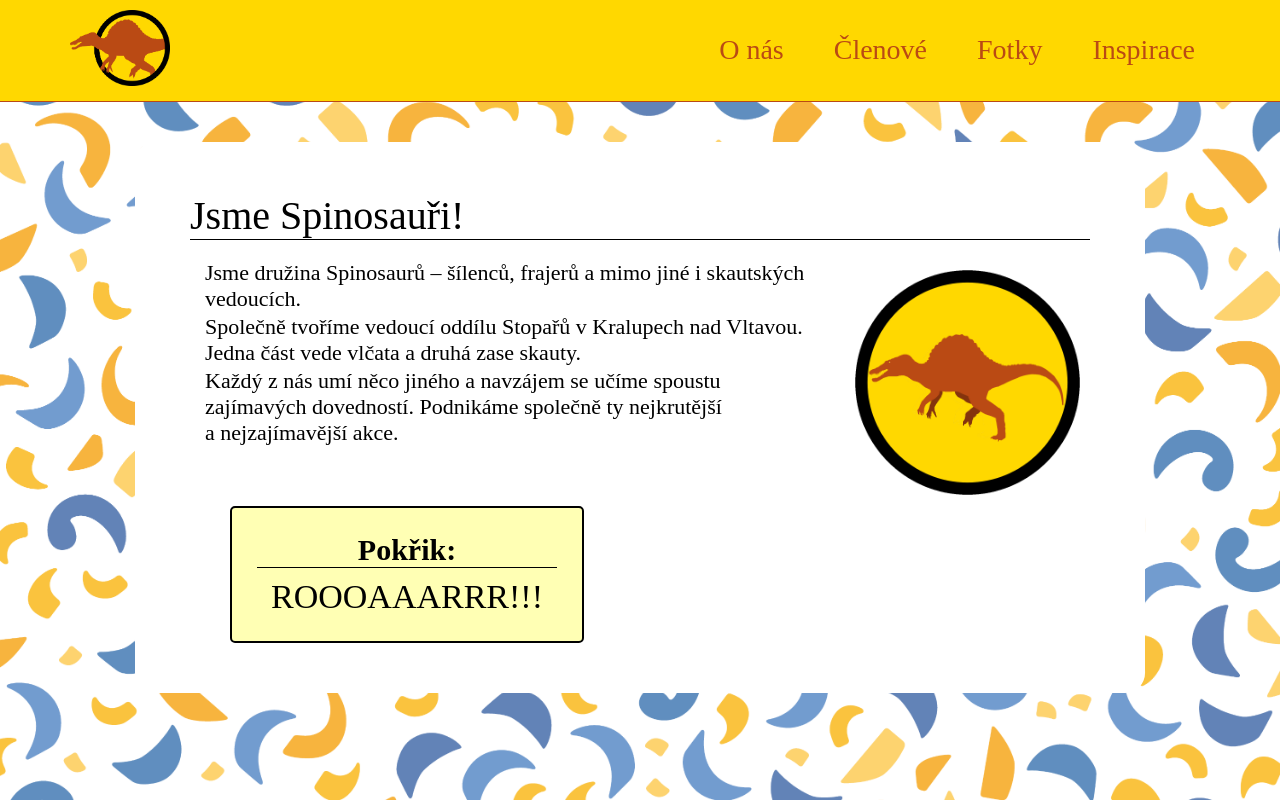
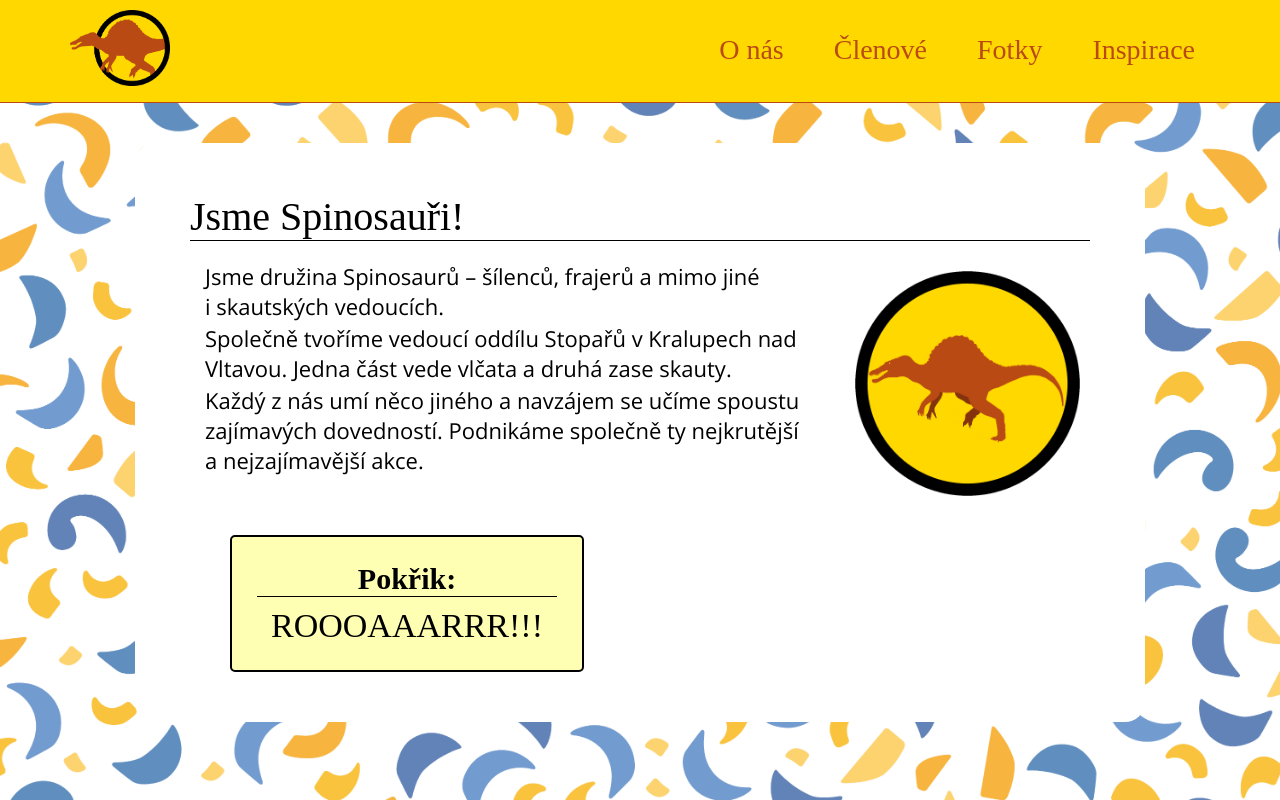
Before and after one commit to RobotStopari/spinostranky, a PHP site: page / in a window 1280 px wide. Run offline with PHP 8.4, Linux system fonts and the light colour scheme; data that the repository does not hold is empty; some web fonts are replaced.

Commit message:
Change font of long texts to open sans

```diff
--- a/elements/gallery.php
+++ b/elements/gallery.php
@@ -2,6 +2,6 @@
     <a href="<?php echo $link ?>" target="_blank">
         <img class="window-img" src="images/<?php echo $img ?>" alt="<?php echo $title ?>" style="<?php echo $style ?>">
     </a>
-    <h2 class="window-heading"><?php echo $title ?>
+    <h2 class="window-heading the"><?php echo $title ?>
     <img src="../images/main/externalBlack.png" class="external-icon-photo"></h2>
 </div>
--- a/elements/head.php
+++ b/elements/head.php
@@ -4,6 +4,8 @@ echo '  <!DOCTYPE html>
             <html lang="cs">
             <head>
                 <meta charset="UTF-8">
+                <link rel="preconnect" href="https://fonts.gstatic.com">
+                <link href="https://fonts.googleapis.com/css2?family=Open+Sans&display=swap" rel="stylesheet">
                 <meta name="viewport" content="width=device-width, initial-scale=1.0">
                 <link rel="stylesheet" href="/styles/styles.css">
                 <title>' . $title . '</title>
--- a/elements/logo.php
+++ b/elements/logo.php
@@ -7,7 +7,7 @@ foreach($people as $person) {
     if(date("d-m") == $person["date"]) {
         echo '<div class="birthday">
                     <img src="/images/people/' . $person["img"] . '" alt="' . $person["name"] . '" width="25%" class="birthday-img">
-                    <p class="birthday-text" >' . $person["name"] . ' má dnes narozeniny!</p>
+                    <p class="birthday-text the" >' . $person["name"] . ' má dnes narozeniny!</p>
                 </div>';
         $birthday = true;
     }
--- a/elements/pages.php
+++ b/elements/pages.php
@@ -35,6 +35,7 @@ $pages = [
         rarh jhg uzfraqx&nbsp;d edv ohg yx adwcn <br>
         gdv gx zhz qfupksdc jxr yxksf <br>
         zdwf uwyprvp jnwfz ohg yx adwcn</p>
+        <p>José, 7. 3. 2021</p>
         <h2>Spinosaurská online schůzka 21. 1. 2021</h2>
         <div class=\"two-column\">
             <div class=\"two-column-item\">
--- a/elements/people.php
+++ b/elements/people.php
@@ -78,12 +78,12 @@ $people = [
 
 function setPerson($name, $img, $color, $content) {
     echo '<li class="table-element">
-            <h2 class="element-heading">' . $name . '</h2>
+            <h2 class="element-heading the">' . $name . '</h2>
             <figure class="figure">
                 <svg class="figure-svg" preserveAspectRatio="none" viewBox="0 0 241 154.87"  xmlns="http://www.w3.org/2000/svg" xmlns:xlink="http://www.w3.org/1999/xlink"><defs><path d="M0 .982h241v154.872H0V.982zm222.122 6.286c5.31.444 13.133 2.132 13.809 11.551 1.835 27.635.772 113.293.676 119.424-.097 6.042-4.539 9.152-8.788 9.507-57.748 4.177-193.428 4.443-206.078 4.177C9.09 151.57 6 145.529 6 139.487c0 0 .966-112.315 1.545-120.579.483-8.264 2.8-11.018 9.174-11.64 6.47-.533 53.596-1.777 101.301-2.222 47.609-.355 94.83 1.422 104.102 2.222z" id="a"/></defs><use xlink:href="#a" fill-rule="evenodd"/></svg>
                 <img src="../images/people/' . $img . '" alt="' . $name . '" class="figure-img">
                 <div class="figure-back ' . $color . '"></div>
-                <p class="figure-text">' . $content . '</p>
+                <p class="figure-text the">' . $content . '</p>
             </figure>
         </li>';
 };
--- a/pages/gulas.php
+++ b/pages/gulas.php
@@ -12,7 +12,7 @@
     <p class="info">Pokud se ti podařilo dostat se na tuto tajnou stránku, nechej si to pro sebe. Nikdo nemá vědět, že něco takového existuje. 😁</p>
 </article>
 <div class="quote">
-    <h2 class="quote-heading">Tajná stránka:</h2>
+    <h2 class="quote-heading the">Tajná stránka:</h2>
     <p class="quote-text">Maďarský guláš!!!</p>
 </div>
 
--- a/pages/homepage.php
+++ b/pages/homepage.php
@@ -12,12 +12,12 @@
     <p class="info">Každý z&nbsp;nás umí něco jiného a&nbsp;navzájem se učíme spoustu zajímavých dovedností. Podnikáme společně ty nejkrutější a&nbsp;nejzajímavější akce.</p>
 </article>
 <div class="quote">
-    <h2 class="quote-heading">Pokřik:</h2>
+    <h2 class="quote-heading the">Pokřik:</h2>
     <?php
     if(date('H:i') == "17:00") {
-        echo '<p class="quote-text">Nik je tajný agent!!!</p>';
+        echo '<p class="quote-text the">Nik je tajný agent!!!</p>';
     } else {
-        echo '<p class="quote-text">ROOOAAARRR!!!</p>';
+        echo '<p class="quote-text the">ROOOAAARRR!!!</p>';
     }?>
 </div>
 
--- a/styles/inspirace.css
+++ b/styles/inspirace.css
@@ -1,9 +1,9 @@
 /* ---- styles for pages ---- */
 
 .page h2 {
-    font-family: skautbold;
+    font-family: themix;
     font-size: 30px;
-    font-weight: bolder;
+    font-weight: bold;
     margin: 25px 0px 10px;
     text-align: center;
 }
--- a/styles/styles.css
+++ b/styles/styles.css
@@ -18,15 +18,18 @@
     font-style: normal;
 }
 
-
 /* ---- styles for tags ---- */
 
 * {
     padding: 0px;
     margin: 0px;
-    font-family: themix;
+    font-family: 'Open Sans';
     font-weight: 500;
     font-size: 20px;
+}
+
+.the {
+    font-family: themix;
 }
 
 body {
```
